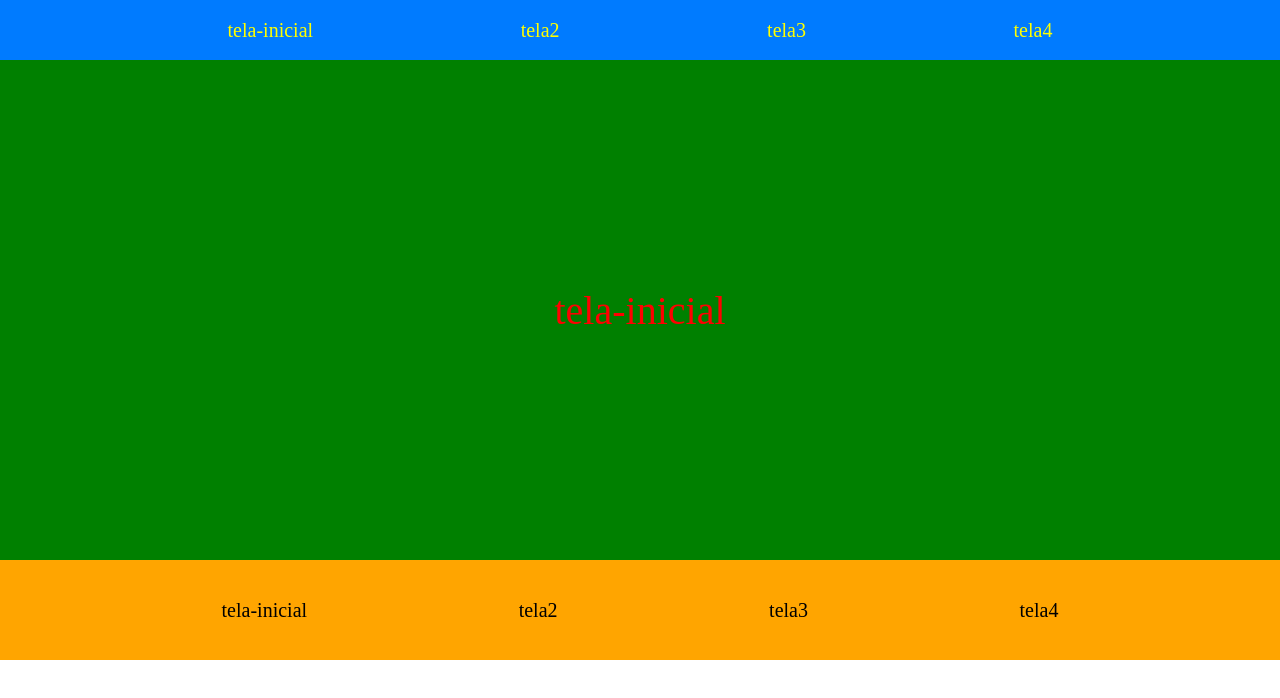
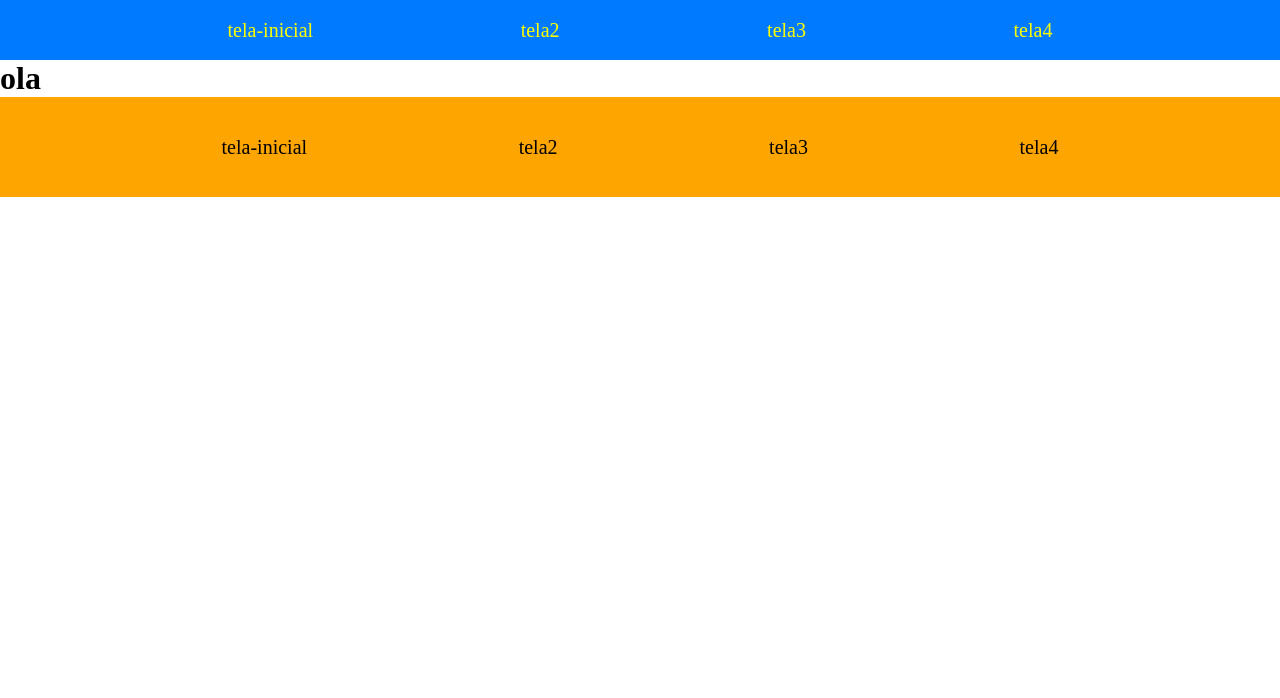
Before and after one commit to eduardo50051/pokedex_angular, an Angular app: page /login in a window 1280 px wide. Before the commit this address led to /. Shown: the top 698 px of the page. Built offline with nearby package versions, Linux system fonts and the light colour scheme.

Commit message:
tela_login

```diff
--- a/src/app/app-routing.module.ts
+++ b/src/app/app-routing.module.ts
@@ -9,11 +9,11 @@ import { LoginComponent } from './components/login/login.component';
 const routes: Routes = [
 
   { path: '', component:TelaInicialComponent },
-  { path: 'logim', component:LoginComponent },
+  { path: 'login', component:LoginComponent },
   { path: 'tela2', component:TelaSecundariaComponent },
   { path: 'tela3', component:TelaTerceareaComponent },
   { path: 'tela4', component:TelaQuartenareaComponent },
-  { path: '**', redirectTo: '' }
+  //{ path: '**', redirectTo: '' }
 
 ];
 
--- a/src/app/components/login/login.component.html
+++ b/src/app/components/login/login.component.html
@@ -1 +1,4 @@
-<p>login works!</p>
+<h1>
+    ola
+
+</h1>
```
Also changed, not shown: src/app/auth.guard.ts (line endings or trailing spaces).
